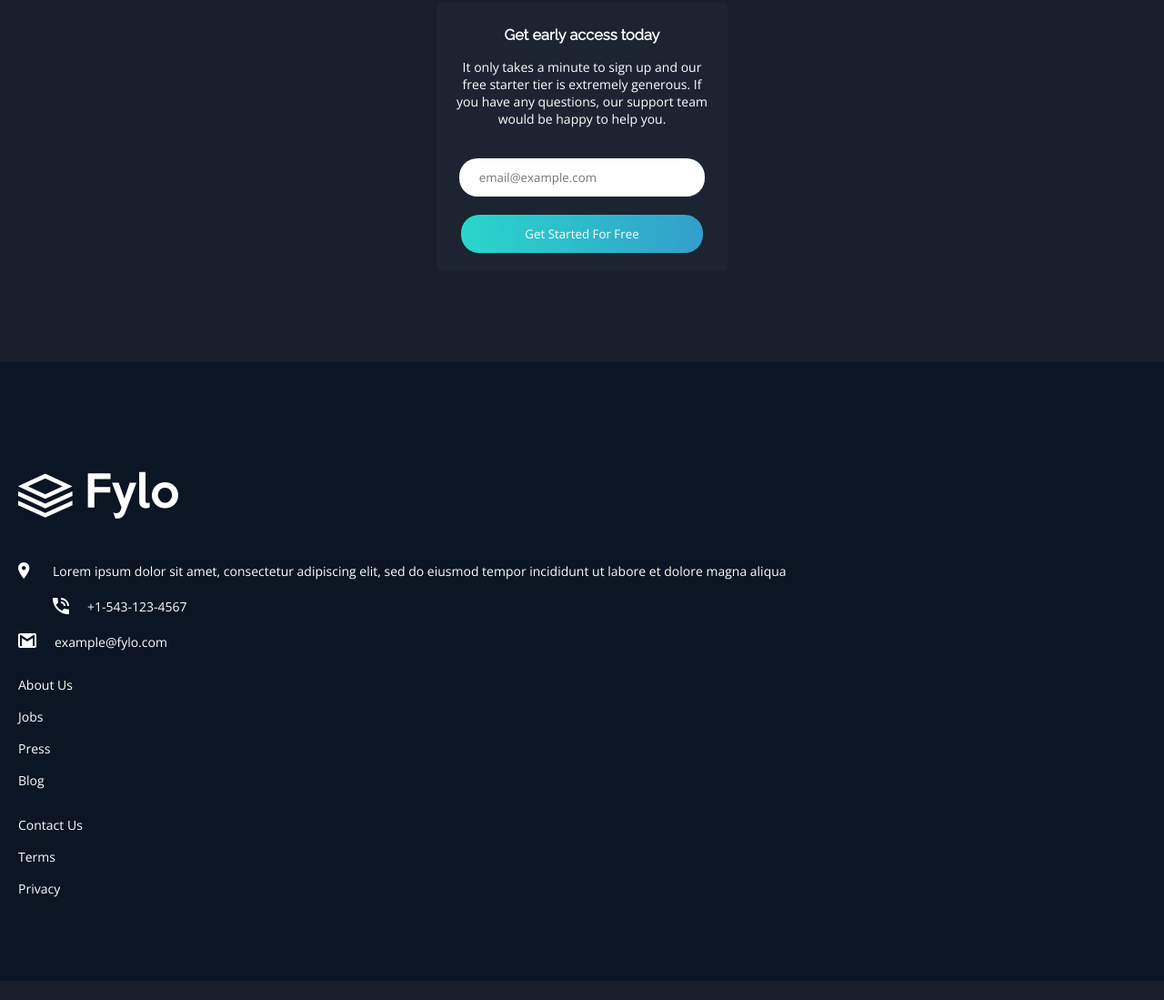
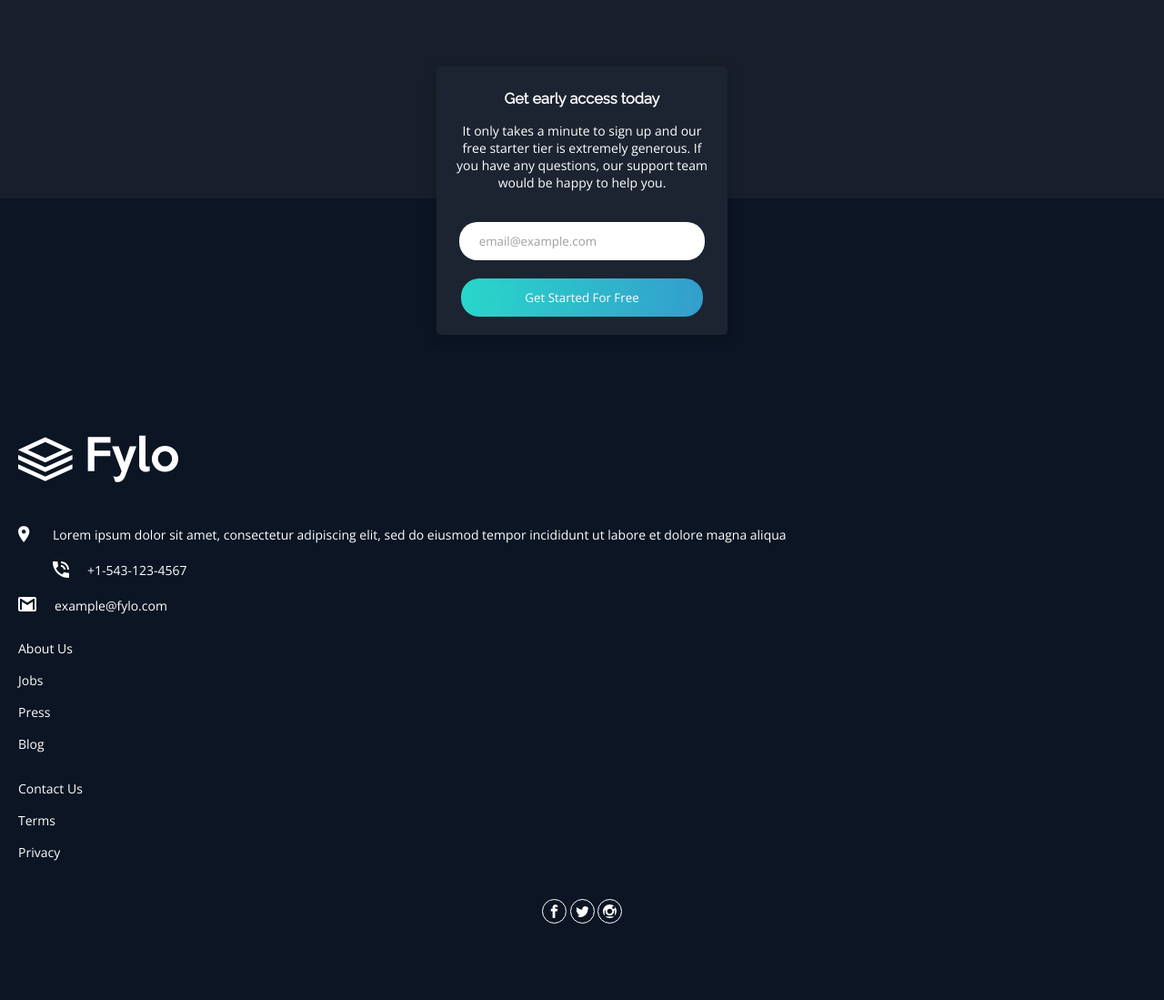
Before and after one commit to Martin4124/Fylo-Dark-Theme-Landing-Page, a plain HTML site: page index.html in a window 1280 px wide. Shown: the part 3390-4489 px from the top of the page at 91% size. Before the commit the page ends 4468 px from the top, so only its background shows below. Drawn offline with nearby package versions, Linux system fonts and the light colour scheme.

Commit message:
Finishing the footer

```diff
--- a/index.html
+++ b/index.html
@@ -6,6 +6,7 @@
 
   <link rel="icon" type="image/png" sizes="32x32" href="./images/favicon-32x32.png">
   <link rel="stylesheet" href="style.css">
+
   <title>Frontend Mentor | Fylo landing page with dark theme and features grid</title>
 
   <!-- Feel free to remove these styles or customise in your own stylesheet 👍 -->
@@ -166,6 +167,12 @@
         </ul>
       </div>
     </div>
+    <div class="svg">
+      <img class="svg-white" src="images\401-facebook.svg" alt="#">
+      <img class="svg-white" src="images\407-twitter.svg" alt="#">
+      <img class="svg-white" src="images\403-instagram.svg" alt="#">
+    </div>
+
   </footer>
 </body>
 </html>
--- a/style.css
+++ b/style.css
@@ -150,6 +150,11 @@ aside{
     border-radius: 5px;
     color: white;
     text-align: center;
+    margin-top: -80px;
+    margin-bottom:-100px;
+    position: relative;
+    top: 150px;
+    box-shadow: 0px 3px 15px rgba(0,0,0,0.2);
 
 }
 .aside_content{
@@ -191,10 +196,11 @@ aside p{
 }
 input::placeholder{
     padding-left: 20px;
+    opacity: .7;
 }
 footer{
     background-color: hsl(216, 53%, 9%);
-    padding-top: 100px;
+    padding-top: 240px;
     padding-bottom: 50px;
     color: white;
     font-family: var(--OpenSans);
@@ -236,3 +242,16 @@ footer a:hover{
     float: left;
     margin-right: 20px;
 }
+
+.svg-white{
+    border-radius: 50%;
+    border: solid white 1px;
+    padding: 5px;
+    width: 15px;
+}
+.svg-white:hover{
+
+}
+.svg{
+    text-align: center;
+}
```
Also changed, not shown: images/401-facebook.svg (added), images/403-instagram.svg (added), images/407-twitter.svg (added).
